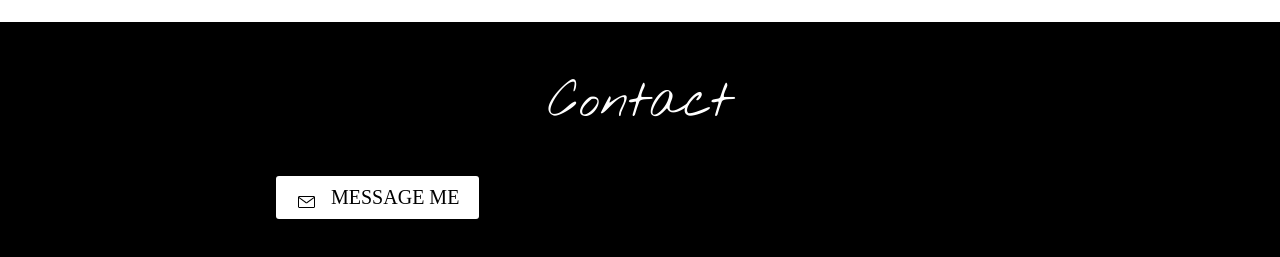
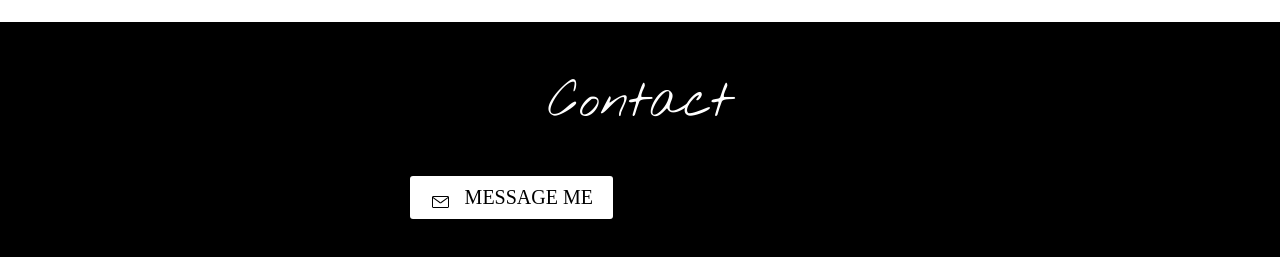
Before and after one commit to k0a1i1t6o/k0a1i1t6o.github.io, a plain HTML site: page index.html in a window 1280 px wide. Shown: the part 1773-2030 px from the top of the page. Drawn offline with nearby package versions, Linux system fonts and the light colour scheme; a web font is replaced by a local one.

Commit message:
update
2018/7/4 update

```diff
--- a/css/style2.css
+++ b/css/style2.css
@@ -323,7 +323,7 @@ section{
     border: none;
     text-decoration: none;
     color: black;
-    margin: 0 20px;
+    margin: 0 20%;
 }
 
 #mail_icon{
```
